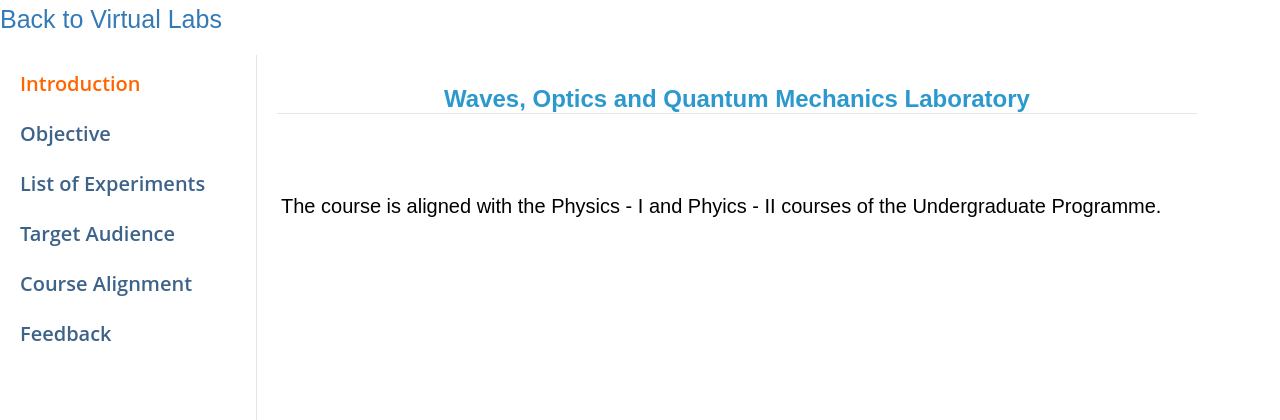
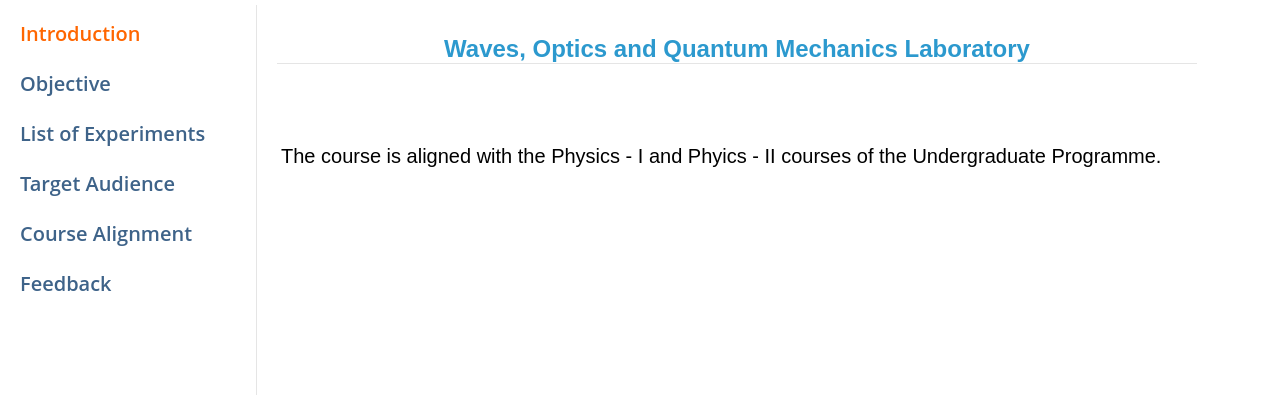
Before and after one commit to srphyvlab/vlab, a Flask app: page /course_alignment in a window 1280 px wide. Shown: the part 105-525 px from the top of the page. Run offline with Flask 2, Linux system fonts and the light colour scheme.

Commit message:
Update course_alignment.html

```diff
--- a/templates/home/course_alignment.html
+++ b/templates/home/course_alignment.html
@@ -24,9 +24,6 @@
             <a href="https://www.vlab.co.in/contact-us">CONTACT</a>
         </div>
     </header>
-    <div class="navigation-bar">
-        <a href="https://www.vlab.co.in/broad-area-electrical-engineering">Back to Virtual Labs</a>
-    </div>
     <section class="csection" id="csec">
         <nav class="side-nav" id="navbar">
             <div class="nav-element">
```
